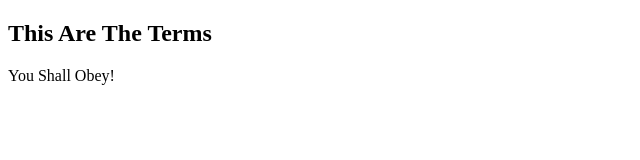
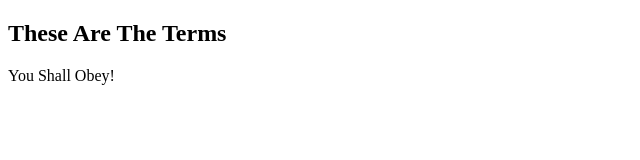
Before and after one commit to inductiveautomation/ignition-sdk-examples, a plain HTML site: page perspective-component/license.html in a window 1280 px wide. Shown: the whole page, without its empty margins (0-640 px from the left). Drawn offline with Linux system fonts and the light colour scheme.

Commit message:
Grammar fix in license template

```diff
--- a/perspective-component/license.html
+++ b/perspective-component/license.html
@@ -5,7 +5,7 @@
     <title>License Terms</title>
 </head>
 <body>
-    <h2>This Are The Terms</h2>
+    <h2>These Are The Terms</h2>
     <p>You Shall Obey!</p>
 </body>
 </html>
```
